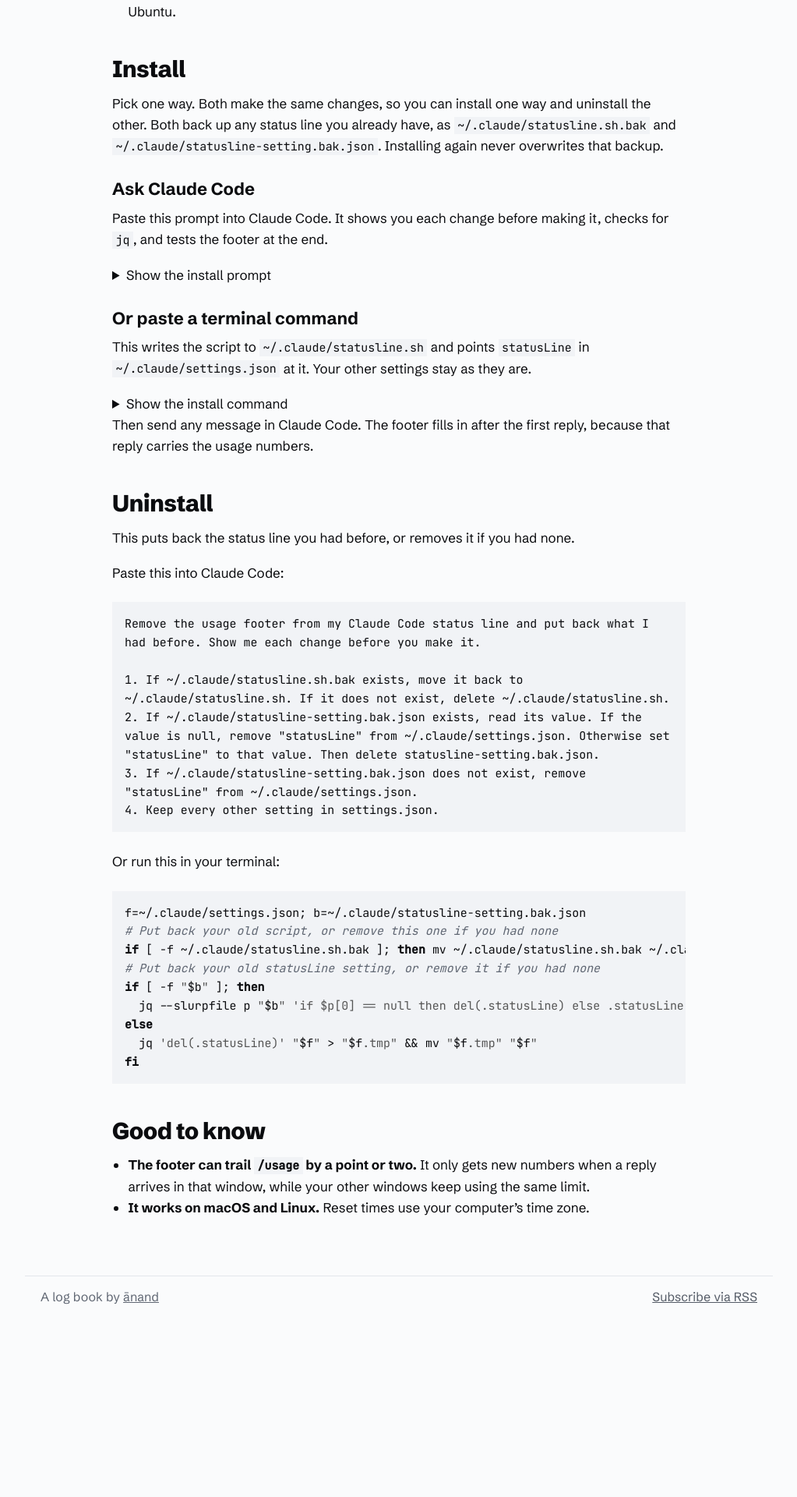
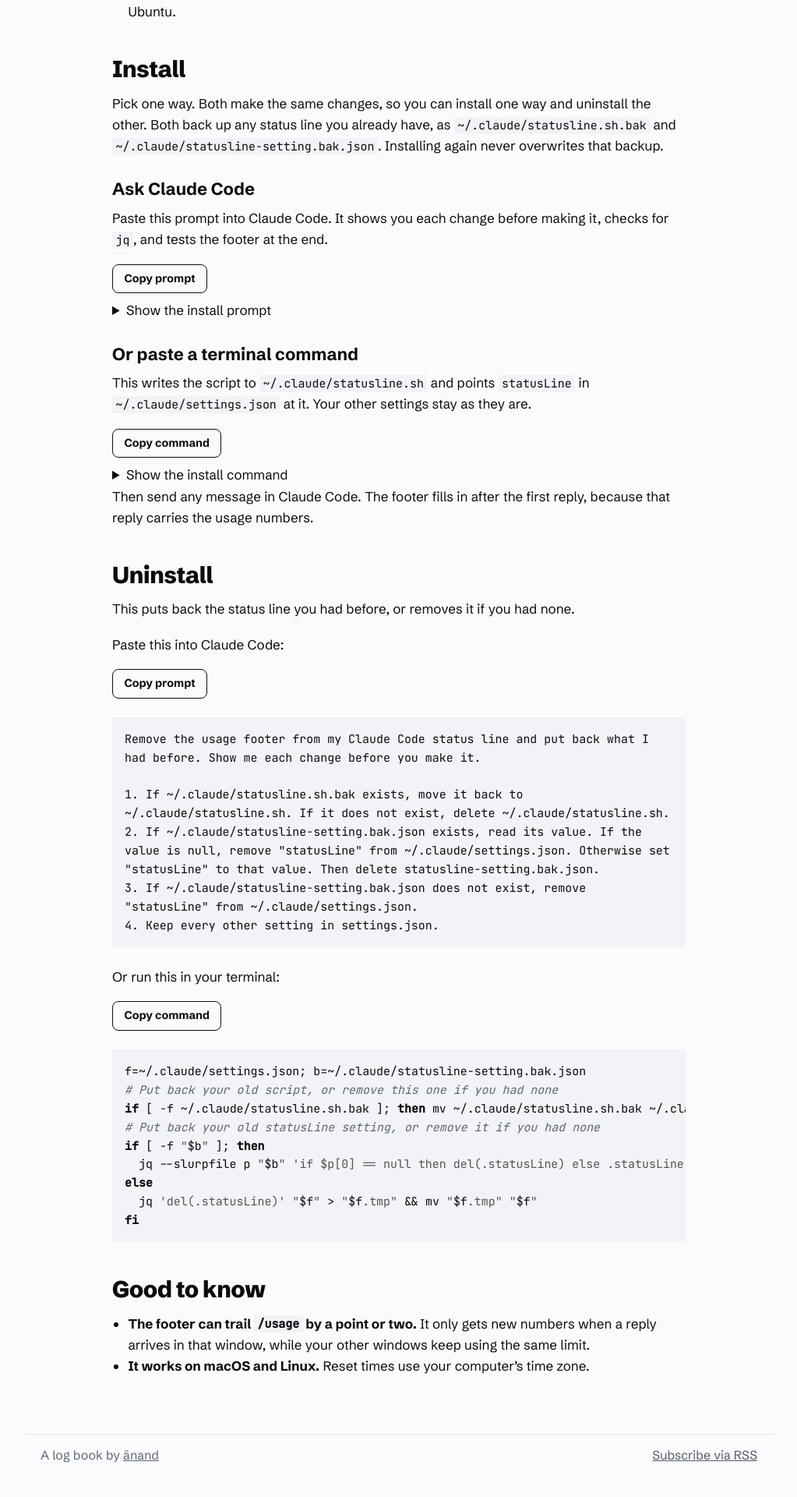
Before and after one commit to and/and.github.io, a Jekyll site: the page built from _posts/2026-10-16-claude-code-usage-footer.md, in a window 1280 px wide. Shown: the part 1063-2983 px from the top of the page at 78% size, without its empty margins (128-1151 px from the left). Built offline with Jekyll 4.4.1, drawn with Linux system fonts in a browser that asks for light colours; before the commit the page ends 2779 px from its top, so only the background shows below that; part of the change alters nothing that is shown.

Commit message:
Footer post: add copy buttons for the prompts and commands
Co-Authored-By: Claude Opus 5.5 <noreply@anthropic.com>

```diff
--- a/_posts/2026-10-16-claude-code-usage-footer.md
+++ b/_posts/2026-10-16-claude-code-usage-footer.md
@@ -21,6 +21,10 @@ footer shows it all the time:
 .ccf-key i{width:.8rem;height:.8rem;border-radius:2px;display:inline-block}
 /* The prompts are prose: wrap them instead of scrolling sideways */
 .post-content div.language-text pre{white-space:pre-wrap;overflow-wrap:anywhere}
+.ccf-copybar{display:flex;margin-top:.75rem;margin-bottom:.5rem}
+.ccf-copy{font:inherit;font-size:.9rem;font-weight:600;padding:.4rem .9rem;border-radius:8px;border:1px solid currentColor;background:transparent;color:inherit;cursor:pointer}
+.ccf-copy:hover{background:rgba(127,127,127,.12)}
+.ccf-copy:focus-visible{outline:2px solid currentColor;outline-offset:2px}
 </style>
 <div class="ccf-term" role="img" aria-label="Footer: Opus 5.5, Context 7%, Session 37% resets 11:30, Weekly 72% resets Sat 17:30"><span class="ccf-seg">Opus 5.5</span> <span class="ccf-seg">| Context: <span class="ccf-e ccf-g">▋</span><span class="ccf-t">█████████</span> <b>7%</b></span> <span class="ccf-seg">| Session: <span class="ccf-g">███</span><span class="ccf-e ccf-g">▋</span><span class="ccf-t">██████</span> <b>37%</b> (resets 11:30)</span> <span class="ccf-seg">| Weekly: <span class="ccf-y">███████</span><span class="ccf-e ccf-y">▏</span><span class="ccf-t">██</span> <b>72%</b> (resets Sat 17:30)</span></div>
 
@@ -238,3 +242,34 @@ fi
 - **The footer can trail `/usage` by a point or two.** It only gets new numbers when a reply
   arrives in that window, while your other windows keep using the same limit.
 - **It works on macOS and Linux.** Reset times use your computer's time zone.
+
+<script>
+// A copy button above every prompt and command. Blocks inside a collapsed
+// "Show ..." section get their button above that section, so you can copy
+// without opening it.
+document.querySelectorAll('.post-content div.language-text, .post-content div.language-bash').forEach(block => {
+  const code = block.querySelector('code');
+  const label = block.classList.contains('language-text') ? 'Copy prompt' : 'Copy command';
+  const bar = document.createElement('div');
+  bar.className = 'ccf-copybar';
+  const btn = document.createElement('button');
+  btn.type = 'button';
+  btn.className = 'ccf-copy';
+  btn.textContent = label;
+  bar.appendChild(btn);
+  const anchor = block.closest('details') || block;
+  anchor.parentNode.insertBefore(bar, anchor);
+  btn.addEventListener('click', () => {
+    const reset = () => setTimeout(() => { btn.textContent = label; }, 1800);
+    const fallback = () => {
+      const d = block.closest('details'); if (d) d.open = true;
+      const r = document.createRange(); r.selectNodeContents(code);
+      const sel = getSelection(); sel.removeAllRanges(); sel.addRange(r);
+      btn.textContent = 'Selected: press Ctrl+C or ⌘C'; reset();
+    };
+    try {
+      navigator.clipboard.writeText(code.textContent).then(() => { btn.textContent = 'Copied'; reset(); }, fallback);
+    } catch (e) { fallback(); }
+  });
+});
+</script>
```
